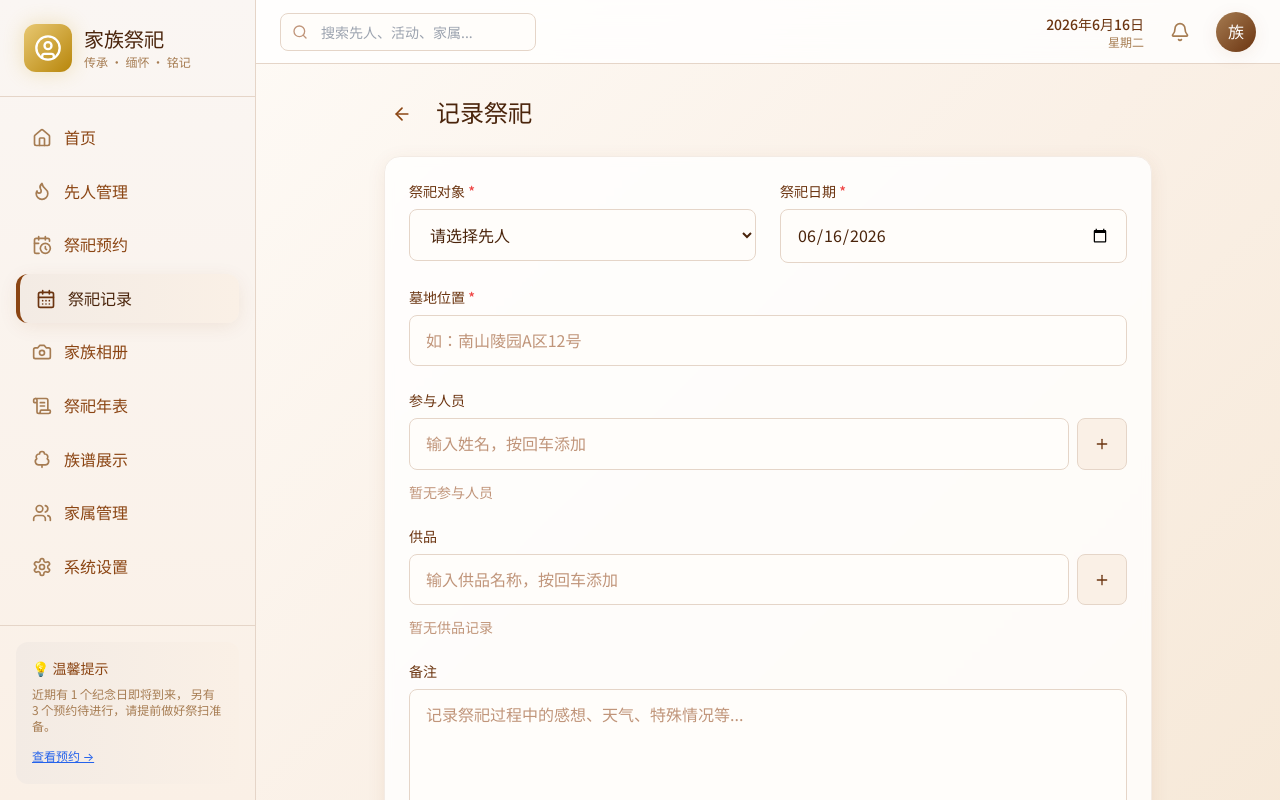
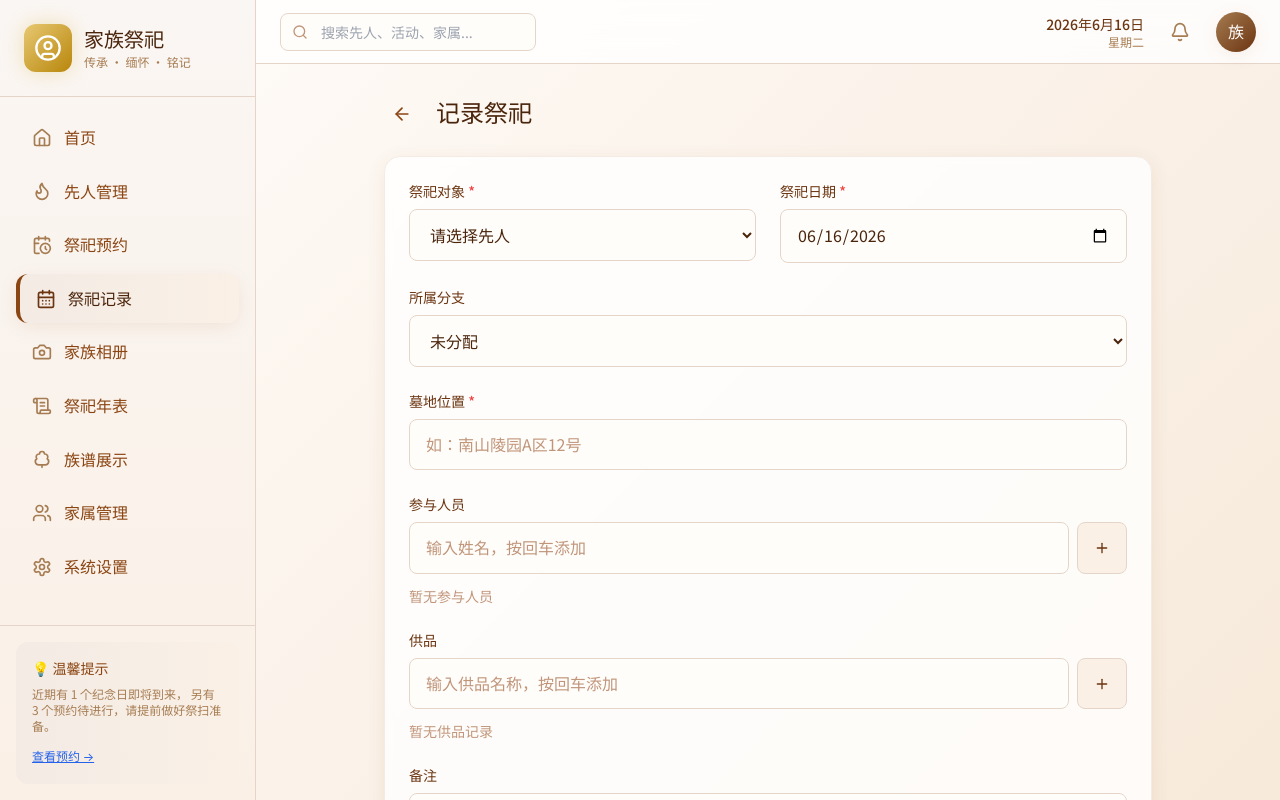
Before and after one commit to DDD520-DEL/ljy-17, a React (Vite) app: page /rituals/new in a window 1280 px wide. Shown: the top 800 px of the page. Built offline with nearby package versions, Linux system fonts and the light colour scheme.

Commit message:
.4016937876353100:c0b5f37eb94e47604296ac8520094428_6a317ec02dfea027a45885b9.6a3188322dfea027a4588b20.6a3188310620925509455468:Trae CN.T(2026/6/17 01:30:27)

```diff
--- a/src/pages/Ancestors/AncestorDetail.tsx
+++ b/src/pages/Ancestors/AncestorDetail.tsx
@@ -42,6 +42,7 @@ const buildTree = (members: FamilyMember[], generation: number): TreeNode[] => {
       birthDate: member.birthDate,
       avatar: member.avatar,
       generation: member.generation,
+      branchId: member.branchId,
       children,
       spouse: spouse ? {
         id: spouse.id,
--- a/src/pages/Rituals/RitualForm.tsx
+++ b/src/pages/Rituals/RitualForm.tsx
@@ -14,7 +14,7 @@ export default function RitualForm({ mode }: RitualFormProps) {
   const [searchParams] = useSearchParams();
   const preselectedAncestorId = searchParams.get('ancestorId');
 
-  const { addRitual, updateRitual, deleteRitual, rituals, ancestors } = useAppStore();
+  const { addRitual, updateRitual, deleteRitual, rituals, ancestors, branches } = useAppStore();
 
   const [formData, setFormData] = useState<Partial<Ritual>>({
     ancestorId: preselectedAncestorId || '',
@@ -25,6 +25,7 @@ export default function RitualForm({ mode }: RitualFormProps) {
     offerings: [],
     notes: '',
     photos: [],
+    branchId: '',
   });
 
   const [newParticipant, setNewParticipant] = useState('');
@@ -181,6 +182,22 @@ export default function RitualForm({ mode }: RitualFormProps) {
             />
             {errors.date && <p className="text-red-500 text-xs mt-1">{errors.date}</p>}
           </div>
+        </div>
+
+        <div>
+          <label className="block text-sm font-medium text-brown-700 mb-2">
+            所属分支
+          </label>
+          <select
+            value={formData.branchId || ''}
+            onChange={(e) => setFormData(prev => ({ ...prev, branchId: e.target.value || undefined }))}
+            className="input-field"
+          >
+            <option value="">未分配</option>
+            {branches.map(branch => (
+              <option key={branch.id} value={branch.id}>{branch.name}</option>
+            ))}
+          </select>
         </div>
 
         <div>
```
